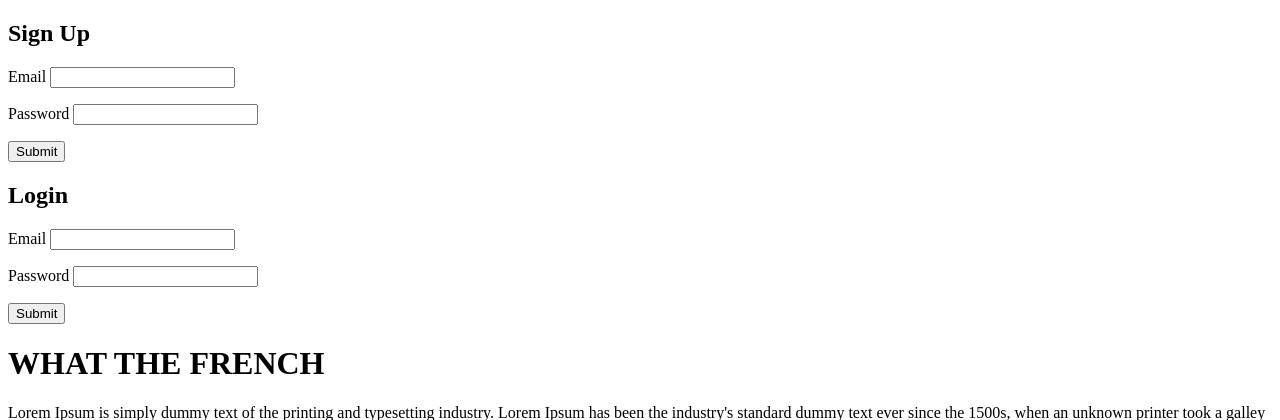
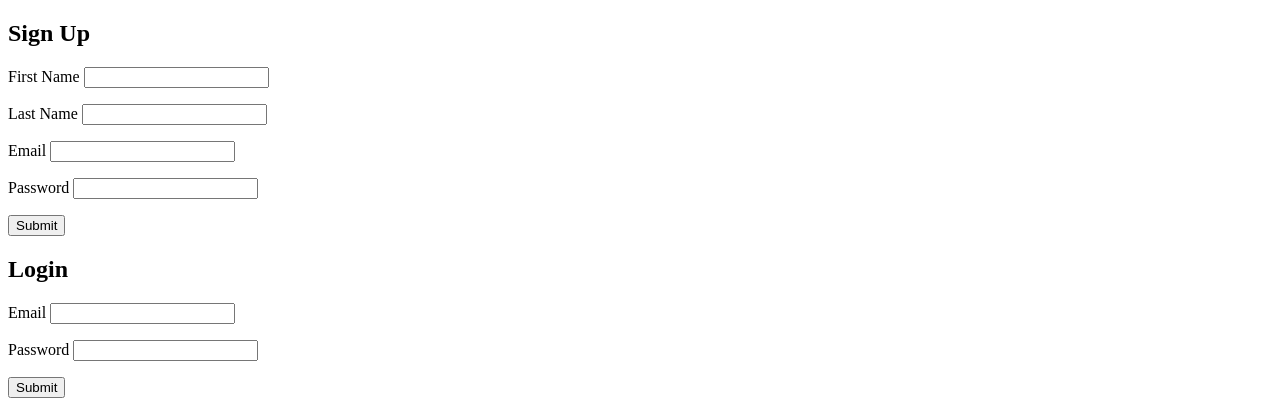
Before and after one commit to rodriguezofelia/what-the-french, a Flask app: page / in a window 1280 px wide. Shown: the top 420 px of the page. Run offline with Flask 2, Linux system fonts and the light colour scheme.

Commit message:
Adding first and last name form fields

```diff
--- a/templates/homepage.html
+++ b/templates/homepage.html
@@ -2,10 +2,10 @@
 block body%}
 <h2>Sign Up</h2>
 <form action="/users" method="POST">
+  <p>First Name <input type="first_name" name="first_name" /></p>
+  <p>Last Name <input type="last_name" name="last_name" /></p>
   <p>Email <input type="text" name="email" /></p>
-
   <p>Password <input type="password" name="password" /></p>
-
   <p>
     <input type="submit" />
   </p>
```
